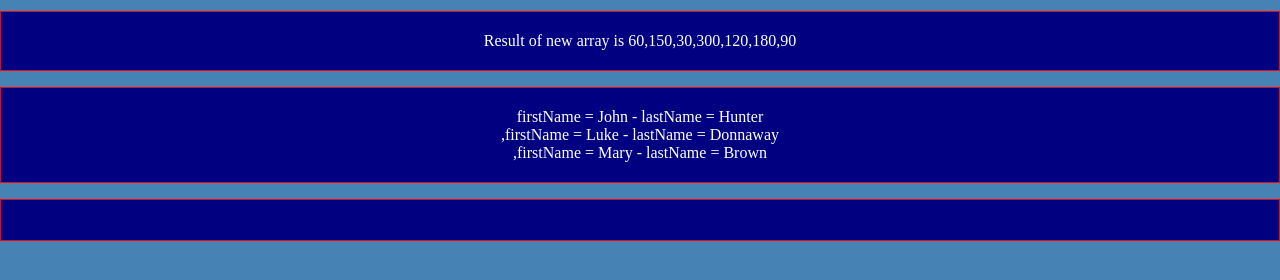
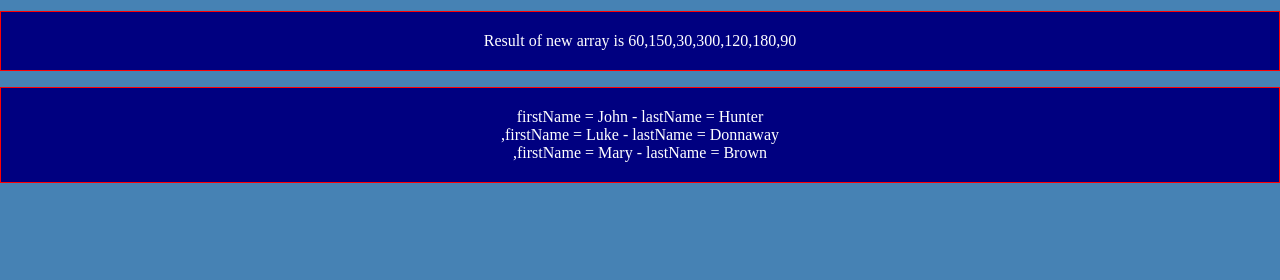
Before and after one commit to JohanSwannie/Javascript-Array-Methods, a plain HTML site: page Javascript-Array-Methods/Map/map-array-method.html in a window 1280 px wide. Shown: the part 58-338 px from the top of the page. Drawn offline with Linux system fonts and the light colour scheme.

Commit message:
Update map-array-method CSS Component

```diff
--- a/Javascript-Array-Methods/Map/map-array-method.html
+++ b/Javascript-Array-Methods/Map/map-array-method.html
@@ -11,7 +11,6 @@
     <h1>JavaScript Reduce Array Method</h1>
     <p id="map1"></p>
     <p id="map2"></p>
-    <p id="map3"></p>
   </body>
   <script src="map-array-method.js"></script>
 
```
